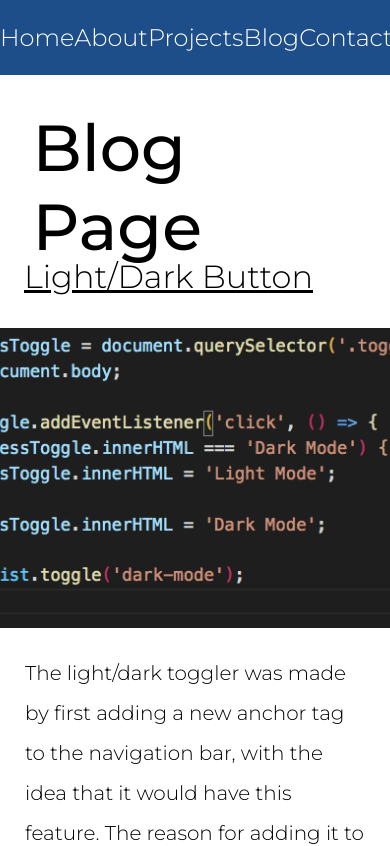
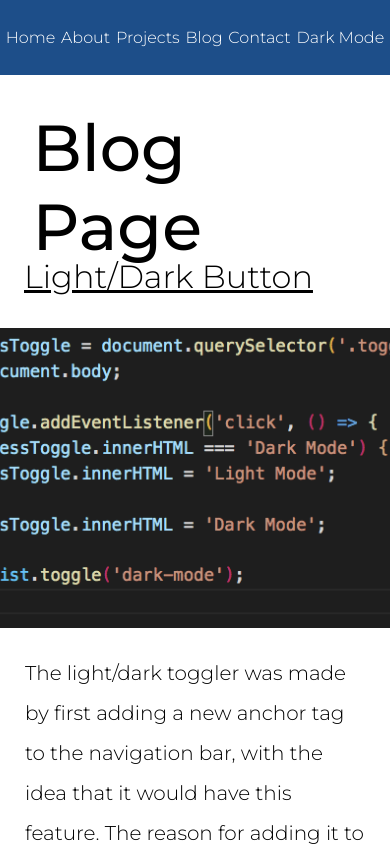
Before and after one commit to aphy18/3020_Portfolio_Website, a plain HTML site: page blog.html in a window 390 px wide. Shown: the top 846 px of the page. Drawn offline with Linux system fonts and the light colour scheme.

Commit message:
polish blog

```diff
--- a/styles/blog.css
+++ b/styles/blog.css
@@ -80,14 +80,15 @@
   }
 
   #blog-list {
-    height: 1600px;
+    height: 1900px;
     flex-direction: column;
-    justify-content: space-evenly;
+    justify-content: center;
+    /* border: 3px solid red; */
 
   }
   .post-container {
     width: 100%;
-    height: 800px;
+    height: 950px;
   }
 
   .post-title {
--- a/styles/nav.css
+++ b/styles/nav.css
@@ -24,3 +24,10 @@
 .navigation-bar span {
   font-size: 1.5em;
 }
+
+@media(max-width: 1000px) {
+  .navigation-bar span,
+  .navigation-bar a {
+    font-size: 1em;
+  }
+}
```
